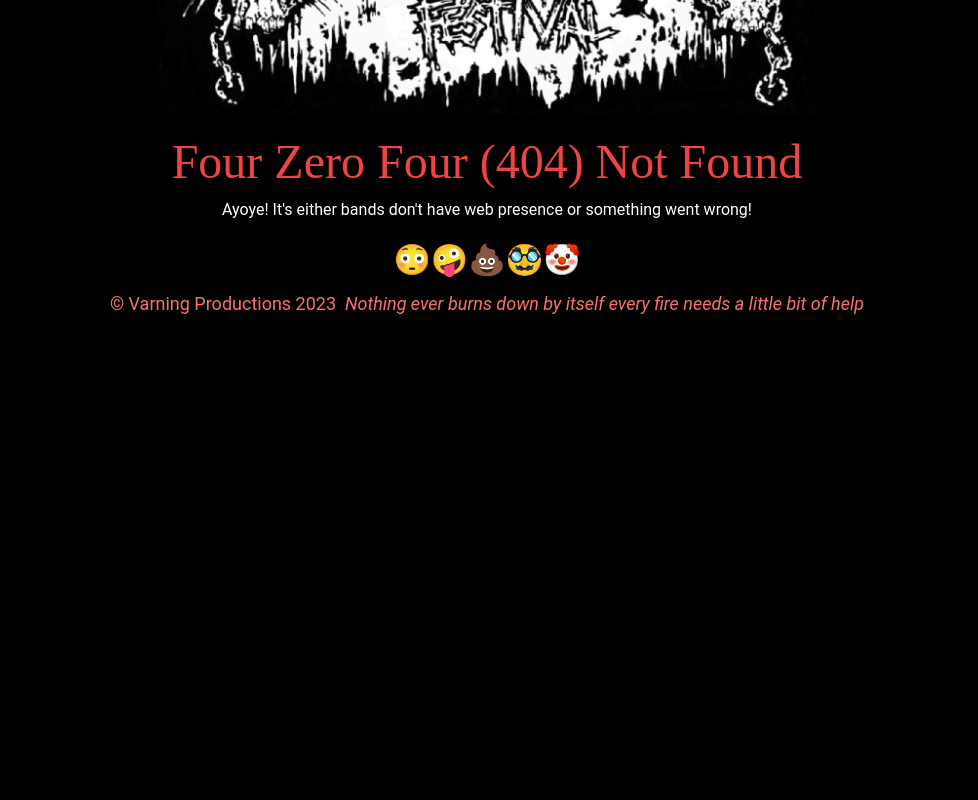
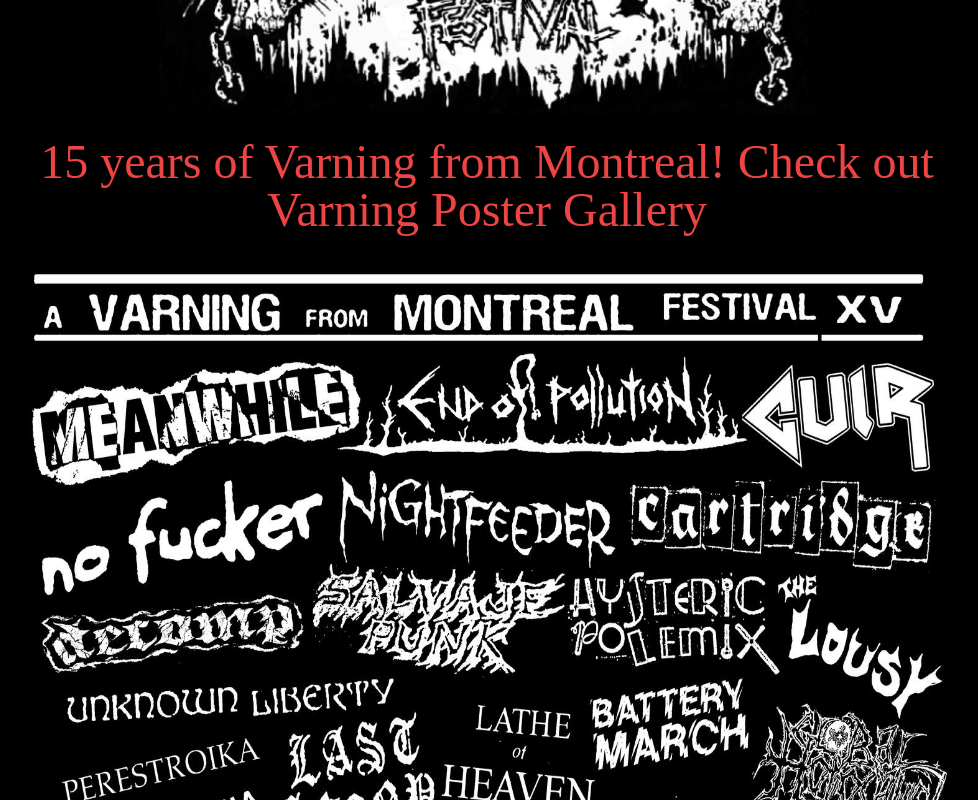
Before and after one commit to decontrol/varning, a React (Vite) app: page /posters in a window 1280 px wide. Shown: the part 260-1060 px from the top of the page, without its empty margins (153-1131 px from the left). Before the commit the page ends 800 px from the top, so only its background shows below. Built offline with nearby package versions, Linux system fonts and the light colour scheme.

Commit message:
route changes etc

```diff
--- a/src/App.tsx
+++ b/src/App.tsx
@@ -49,8 +49,11 @@ function App() {
 			/>
 			{/* <h2 className='text-white text-5xl'>windowSize: {windowSize}</h2> */}
 			<Routes>
-				<Route index element={<Carousel windowSize={windowSize} />}></Route>
-				<Route path='/program' element={<Program />}></Route>
+				<Route index element={<Program />}></Route>
+				<Route
+					path='/posters'
+					element={<Carousel windowSize={windowSize} />}
+				></Route>
 				<Route path='/things' element={<ThingsToDo />}></Route>
 				<Route path='*' element={<NotFound />} />
 			</Routes>
--- a/src/components/Carousel.tsx
+++ b/src/components/Carousel.tsx
@@ -66,7 +66,11 @@ const Carousel = ({ windowSize }: CarouselProps) => {
 
 	return (
 		<>
-			<PageTitle text='Varning Poster Gallery' size={5} />
+			<PageTitle
+				text='15 years of Varning from Montreal!
+				Check out Varning Poster Gallery'
+				size={5}
+			/>
 			<div
 				{...handlers}
 				className='carousel-container bg-black overflow-hidden relative'
--- a/src/components/Nav.tsx
+++ b/src/components/Nav.tsx
@@ -28,14 +28,16 @@ const Nav = ({ navMinimize }: NavProps) => {
 				<ul className='flex justify-evenly mb-2 mt-[-37px] mx-6'>
 					<li className={navClasses}>
 						<Link onClick={() => setOpen(false)} to='/'>
+							Program
+						</Link>
+					</li>
+
+					<li className={navClasses}>
+						<Link onClick={() => setOpen(false)} to='/posters'>
 							Posters
 						</Link>
 					</li>
-					<li className={navClasses}>
-						<Link onClick={() => setOpen(false)} to='/program'>
-							Program
-						</Link>
-					</li>
+
 					<li className={navClasses}>
 						<Link onClick={() => setOpen(false)} to='/things'>
 							Things
--- a/src/components/PageTitle.tsx
+++ b/src/components/PageTitle.tsx
@@ -4,7 +4,7 @@ type PageTitleProps = {
 }
 
 const PageTitle = ({ text, size }: PageTitleProps) => {
-	const classes = `header-md text-center text-2xl md:text-${size}xl text-red-500 font-header mt-4 mb-3`
+	const classes = `header-md text-center leading-10 text-2xl md:text-${size}xl text-red-500 font-header mt-4 mb-3`
 	return <h2 className={classes}>{text}</h2>
 }
 export default PageTitle
```
